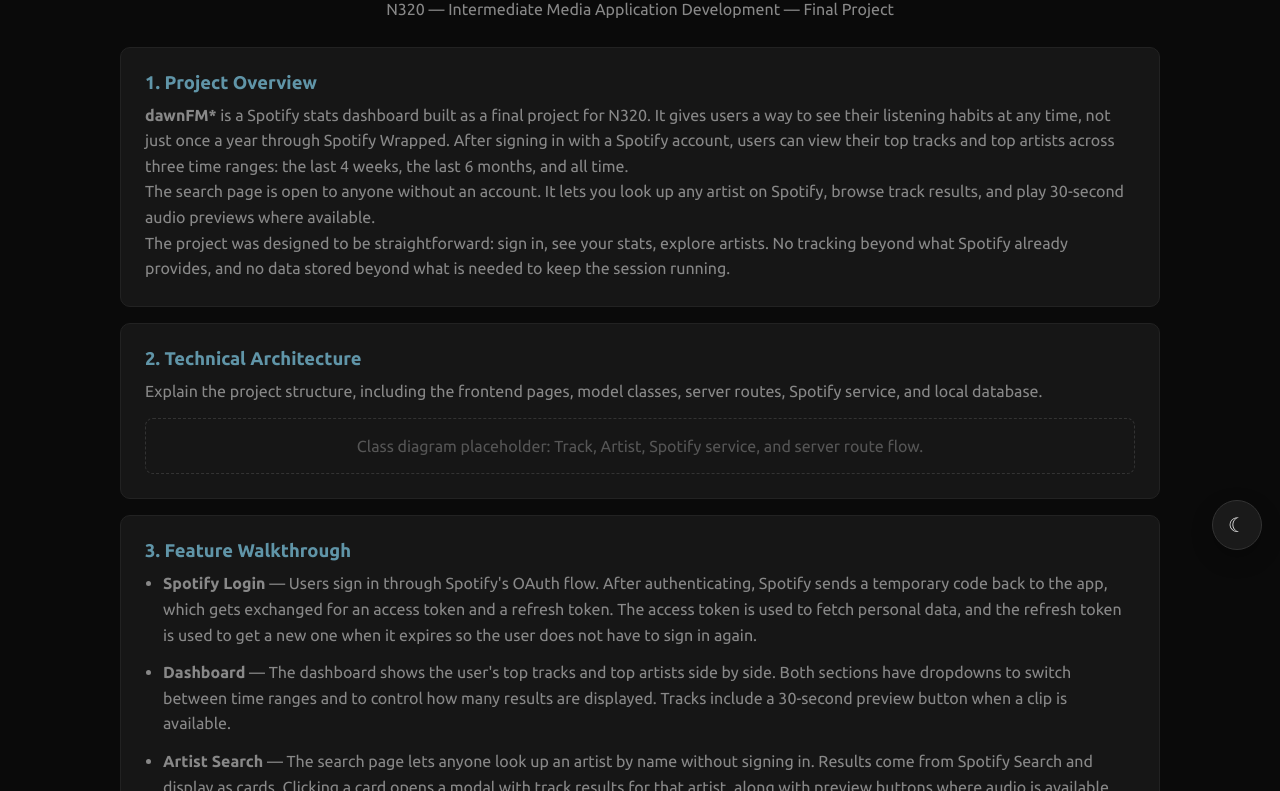
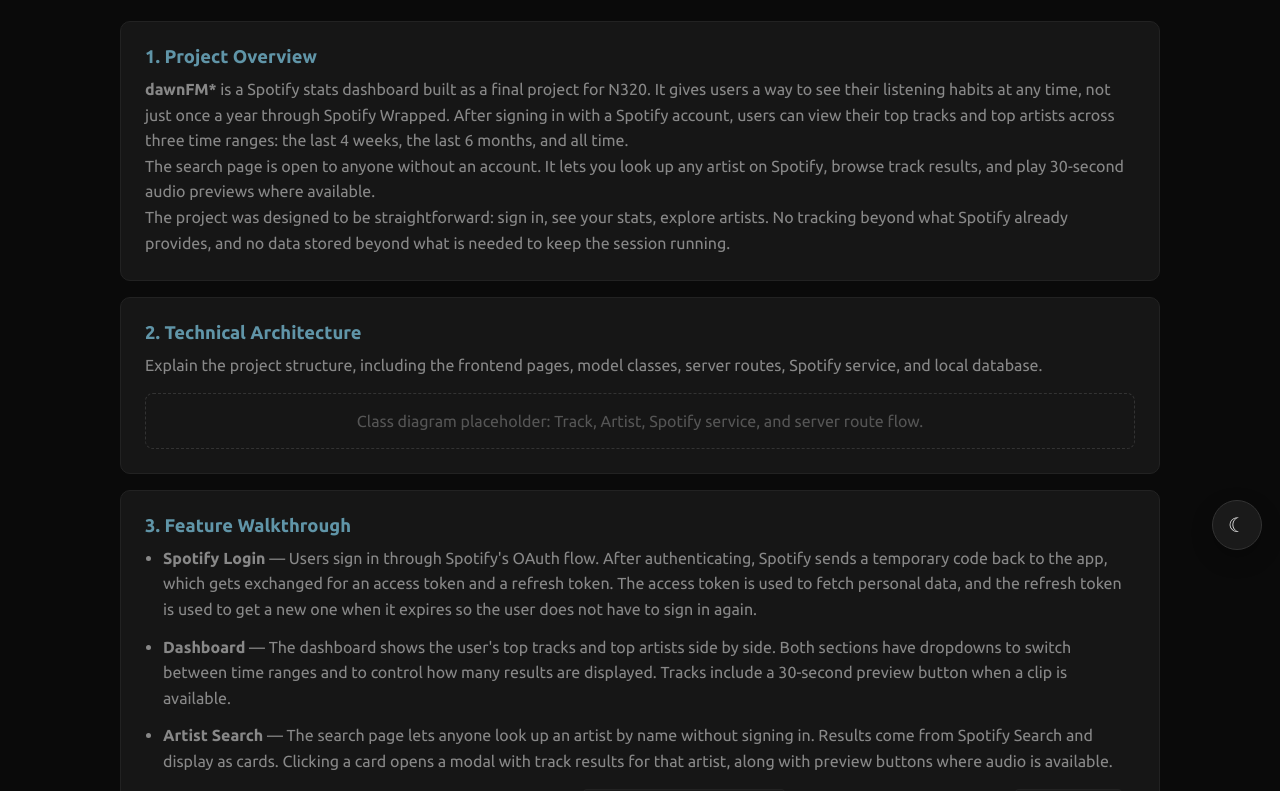
Before and after one commit to JJuarez00/Sporify-Project, a website: page public/documentation.html in a window 1280 px wide. Shown: the part 232-1023 px from the top of the page. Drawn offline with nearby package versions, Linux system fonts and the light colour scheme; no server answers.

Commit message:
Updated the page.

```diff
--- a/public/documentation.html
+++ b/public/documentation.html
@@ -17,7 +17,6 @@
 	<main class="container">
 		<section class="documentation-header">
 			<h1>Technical Documentation</h1>
-			<p>N320 — Intermediate Media Application Development &mdash; Final Project</p>
 		</section>
 
 		<section class="documentation-grid">
```
